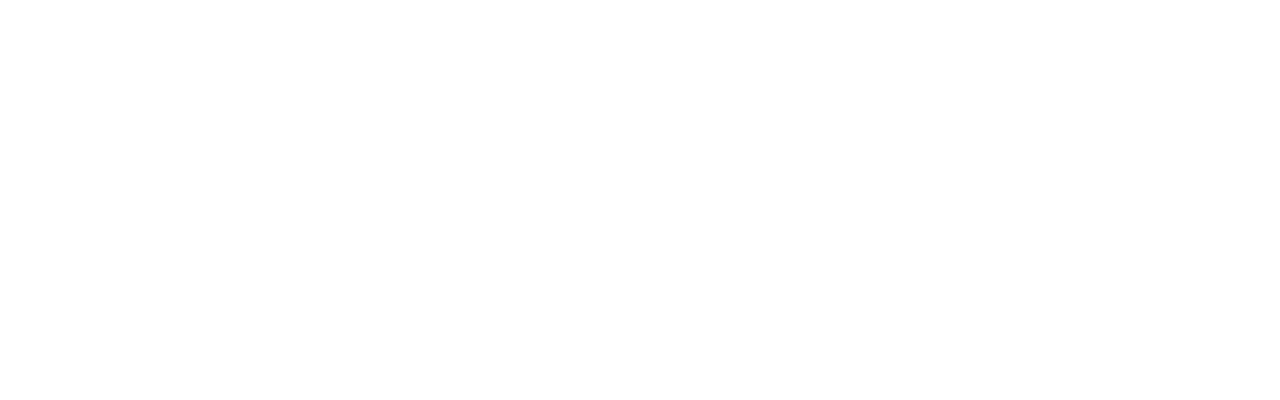
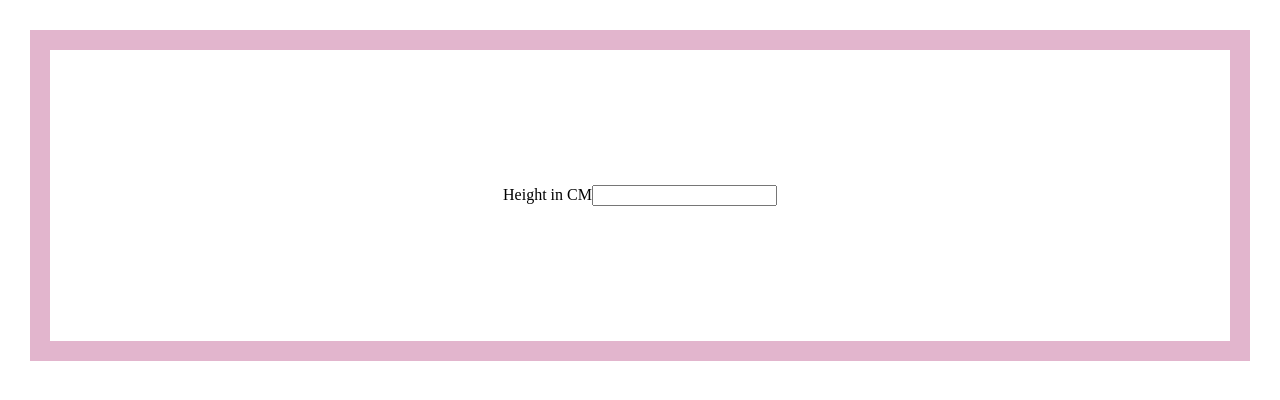
Before and after one commit to Imran-Ghafoor/JS-Mini-Projects, a plain HTML site: page 2-BMICalculator/index.html in a window 1280 px wide. Drawn offline with Linux system fonts and the light colour scheme; files that its build step writes are made by us from their sources.

Commit message:
Structure

```diff
--- a/2-BMICalculator/index.html
+++ b/2-BMICalculator/index.html
@@ -4,8 +4,15 @@
     <meta charset="UTF-8">
     <meta name="viewport" content="width=device-width, initial-scale=1.0">
     <title>BMI Calculator</title>
+    <link rel="stylesheet" href="style.css">
 </head>
 <body>
+    <div class="container">
+        <form>
+            <p><label>Height in CM</label><input type="text" id="height"></p>
 
+
+        </form>
+    </div>
 </body>
 </html>
```
